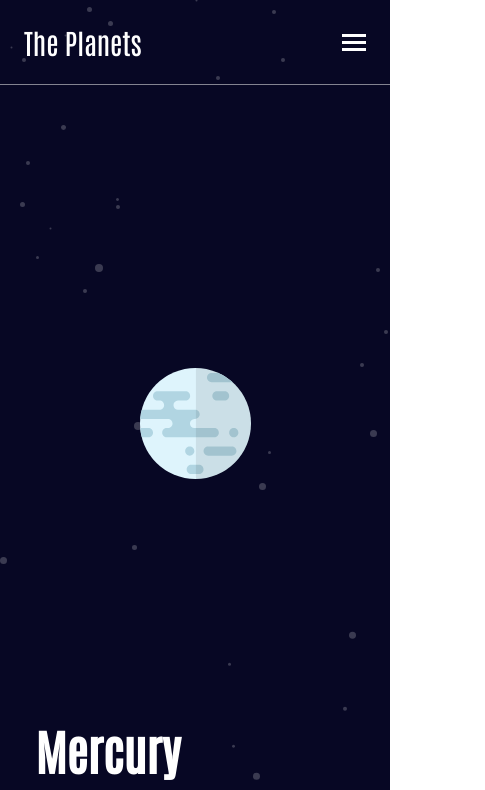
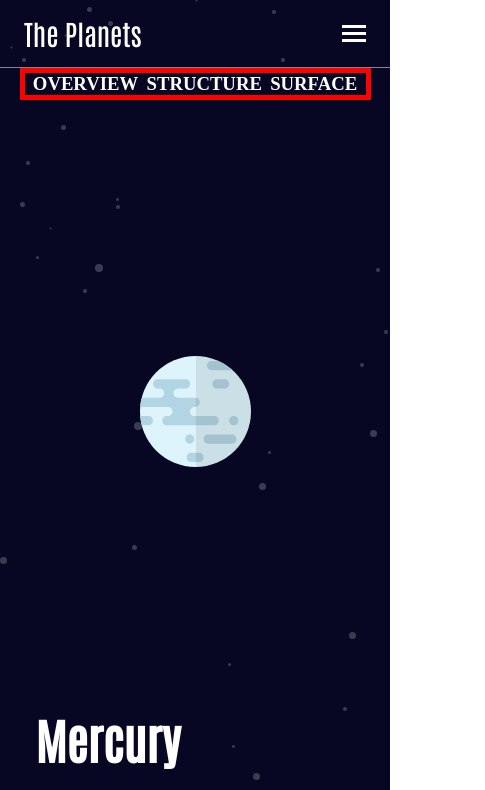
Before and after one commit to abiodunfreeman/planets-info-site, a React (Create React App) app: page / in a window 390 px wide. Shown: the top 790 px of the page, 485 px wide, since content can reach past the window. Built offline with nearby package versions, Linux system fonts and the light colour scheme.

Commit message:
created mobile tabs and edited css so regular one displays none at breakpoint

```diff
--- a/src/components/css/mobile.css
+++ b/src/components/css/mobile.css
@@ -1,8 +1,14 @@
-#hmgIcon, #mobile-planet-list {
+#hmgIcon, #mobile-planet-list, #mobile-tabs {
   display: none;
 }
 
 @media (max-width: 640px) {
+  #mobile-tabs {
+    display: flex;
+    border: 5px solid red;
+    justify-content: space-evenly;
+  }
+
   #hmgIcon {
     display: block;
   }
@@ -12,6 +18,7 @@
   }
 
   header {
+    height: 8vh;
     flex-direction: row;
     gap: 0;
     position: relative;
@@ -25,6 +32,13 @@
     top: 100px;
     right: 20px;
   }
+
+  .main {
+    margin-top: 0;
+  }
+  .main #main--container #main--desc #tabs {
+    display: none;
+  }
 }
 
 /*# sourceMappingURL=mobile.css.map */
--- a/src/components/js/Main.js
+++ b/src/components/js/Main.js
@@ -23,6 +23,11 @@ export default function Main(props) {
      const tab = document.getElementById(id); // selects current tab
      const tabs = [...document.querySelectorAll(".tab")];
      tabs.forEach(x => {
+      x.classList.remove("active");
+      x.classList.add("not-active");
+     })
+     const mobileTabs = [...document.querySelectorAll(".mobile-tab")]
+     mobileTabs.forEach(x => {
       x.classList.remove("active");
       x.classList.add("not-active");
      })
@@ -79,7 +84,11 @@ export default function Main(props) {
     return (
 
         <div id={planet.name} className="main">
-
+           <div id="mobile-tabs">
+                <h3 className='mobile-tab' id="1" onClick={() => handleTabClick("1")}> OVERVIEW</h3>
+                <h3 className='mobile-tab' id="2" onClick={() => handleTabClick("2")}> STRUCTURE</h3>
+                <h3 className='mobile-tab' id="3" onClick={() => handleTabClick("3")}> SURFACE </h3>
+              </div>
           <div id="main--container">
             <div id="img--container">
               <img
--- a/src/components/scss/header.scss
+++ b/src/components/scss/header.scss
@@ -2,7 +2,7 @@ header{
   color: white;
   display:flex;
   align-items: center;
-
+  // height: 5vh;
   padding: 1rem;
   border-bottom: .8px solid #838391;
   justify-content: space-between;
--- a/src/components/scss/mobile.scss
+++ b/src/components/scss/mobile.scss
@@ -1,7 +1,12 @@
-#hmgIcon,#mobile-planet-list{
+#hmgIcon,#mobile-planet-list,#mobile-tabs{
     display:none;
 }
 @media(max-width: 640px){
+    #mobile-tabs{
+        display: flex;
+        border: 5px solid red;
+        justify-content: space-evenly;
+    }
     #hmgIcon{
         display:block;
     }
@@ -9,6 +14,7 @@
         display:none;
     }
     header{
+        height: 8vh;
         flex-direction: row;
         gap:0;
         position: relative;
@@ -23,4 +29,14 @@
             // z-index: 1;
         }
     }
+    .main{
+        margin-top:0;
+        #main--container{
+            #main--desc{
+                #tabs{
+                    display:none;
+                }
+            }
+        }
+    }
 }
```
Also changed, not shown: 1 other file (tests, documents, lock files or other folders).
